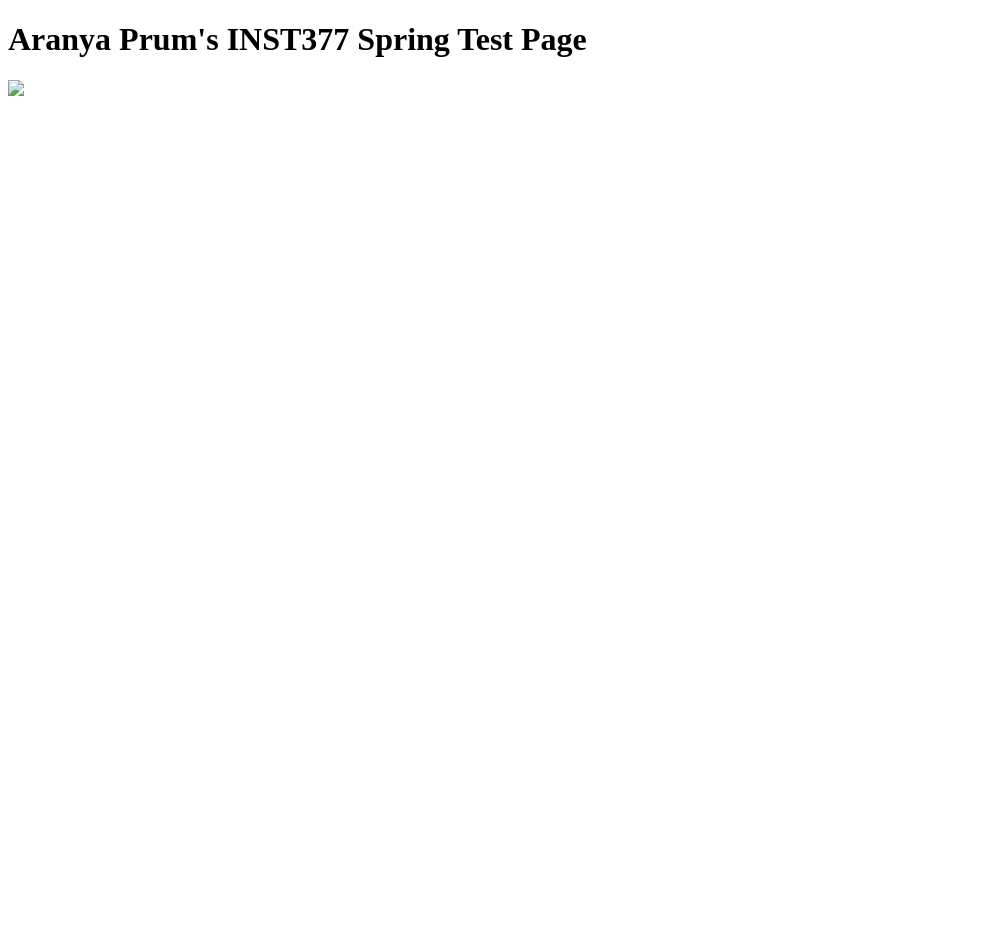
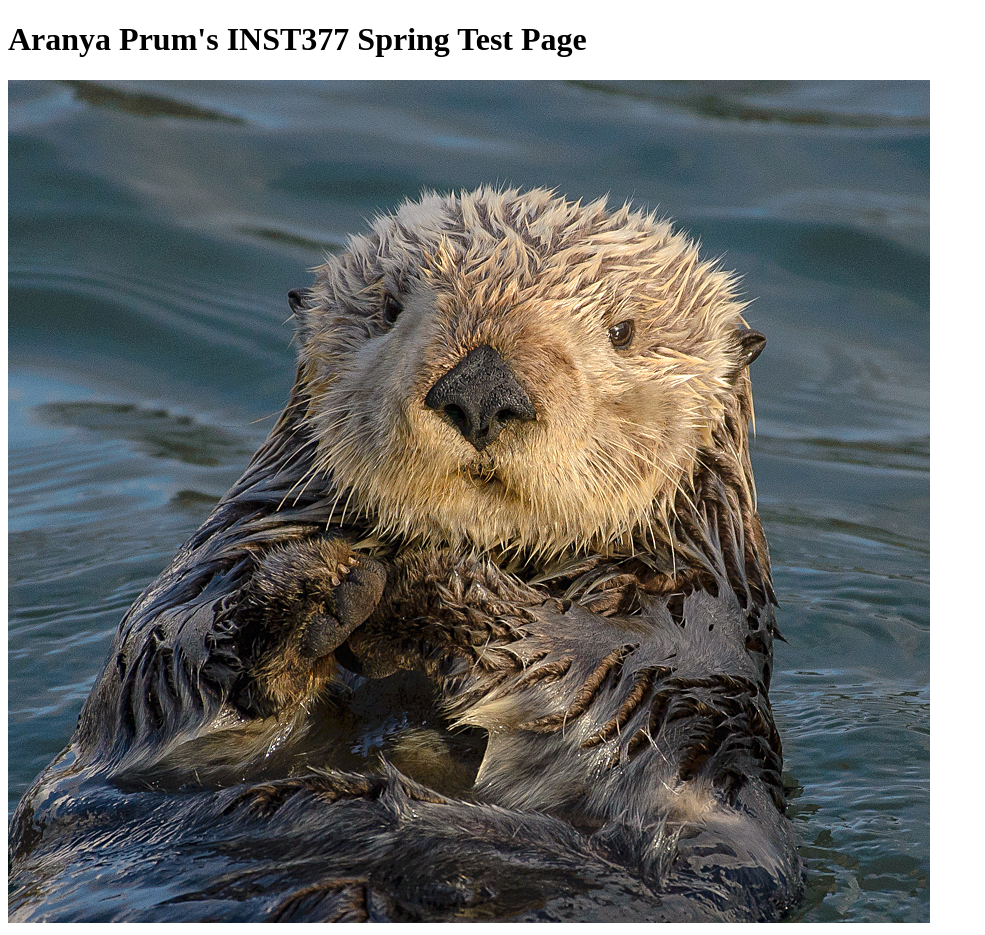
Before and after one commit to aprum/aprum.github.io, a plain HTML site: page index.html in a window 1280 px wide. Shown: the whole page, without its empty margins (0-985 px from the left). Before the commit the page ends 800 px from the top, so only its background shows below. Drawn offline with Linux system fonts and the light colour scheme.

Commit message:
Update index.html

```diff
--- a/index.html
+++ b/index.html
@@ -12,6 +12,6 @@
     <title>My test page</title>
   </head>
   <body>
-    <img src="web-projects/test-site/images/sea-otter.png">
+    <img src="web-projects/test-site/images/test-otter.png">
   </body>
 </html>
```
